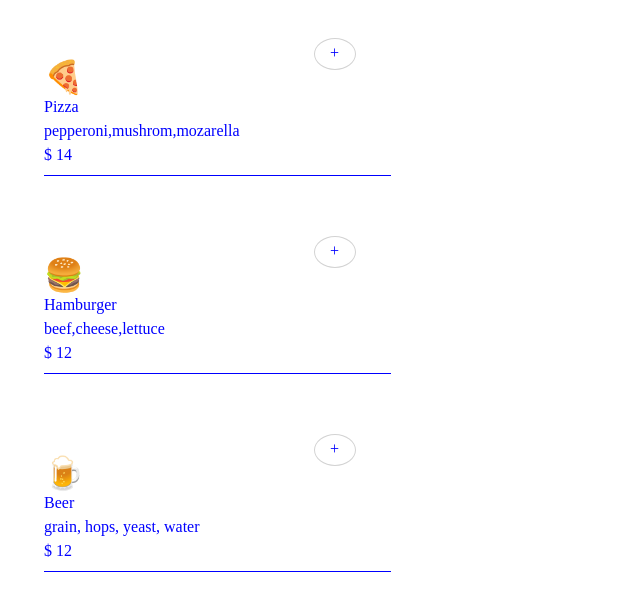
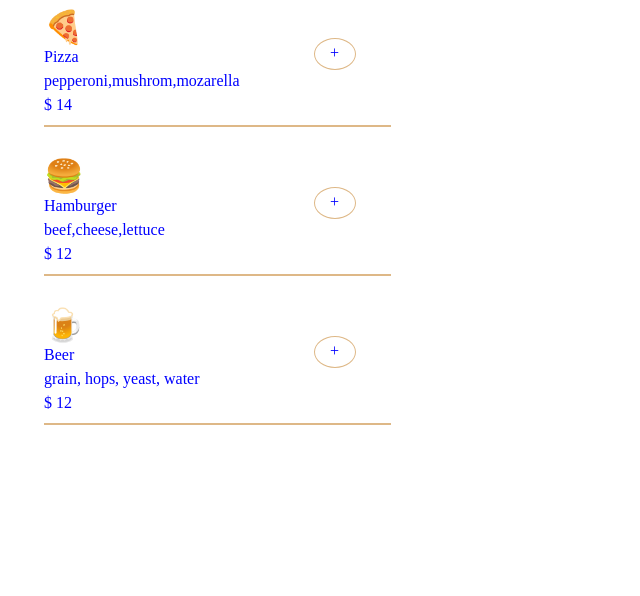
Before and after one commit to osandoval1976/Restaurant_Order_App, a website built with Vite: page index.html in a window 1280 px wide. Shown: the part 222-818 px from the top of the page, without its empty margins (0-640 px from the left). Built offline with nearby package versions, Linux system fonts and the light colour scheme.

Commit message:
Update border styles and button margins in CSS

```diff
--- a/index.css
+++ b/index.css
@@ -63,7 +63,7 @@ line-height: 0.5em;
 }
 .border{
   display: inline-block;
- border-bottom: 1px solid blue;
+ border-bottom: 2px solid burlywood;
 
 }
 .btn{
@@ -71,12 +71,12 @@ line-height: 0.5em;
   width: 10px;
   height: 10px;
   padding: 10px 15px;
-  border:1px solid lightgray ;
+  border:1.5px solid burlywood ;
 }
 
  .btn{
   display:flex;
-  margin: 10px 35px -18px 270px;
+  margin: 10px 35px -68px 270px;
 
 
 }
@@ -150,7 +150,7 @@ padding-right: 205px;
   visibility: false;
   top: 720px;
   margin-left: 120px;
-  margin-top: 90px;
+  margin-top: -60px;
 
 }
 .cOrders{
```
